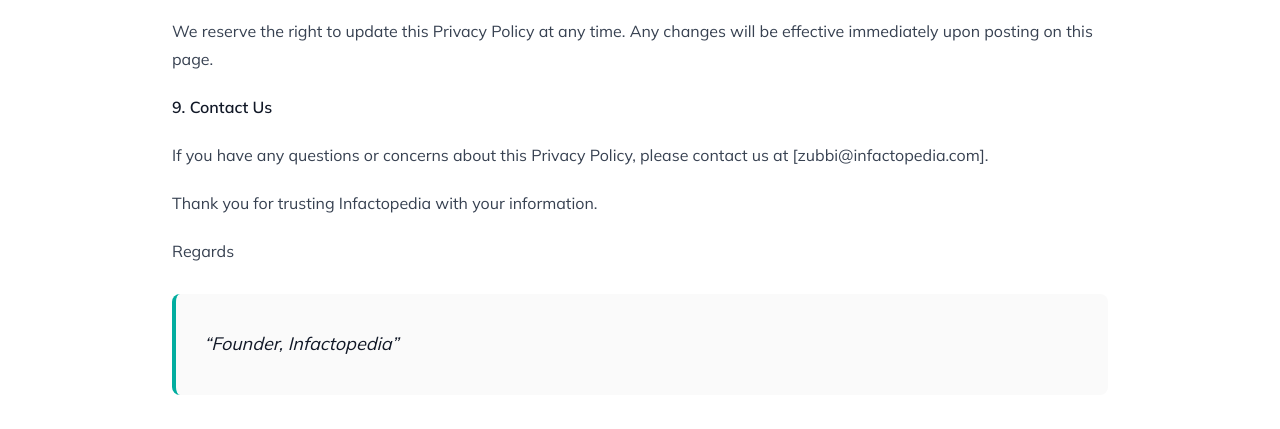
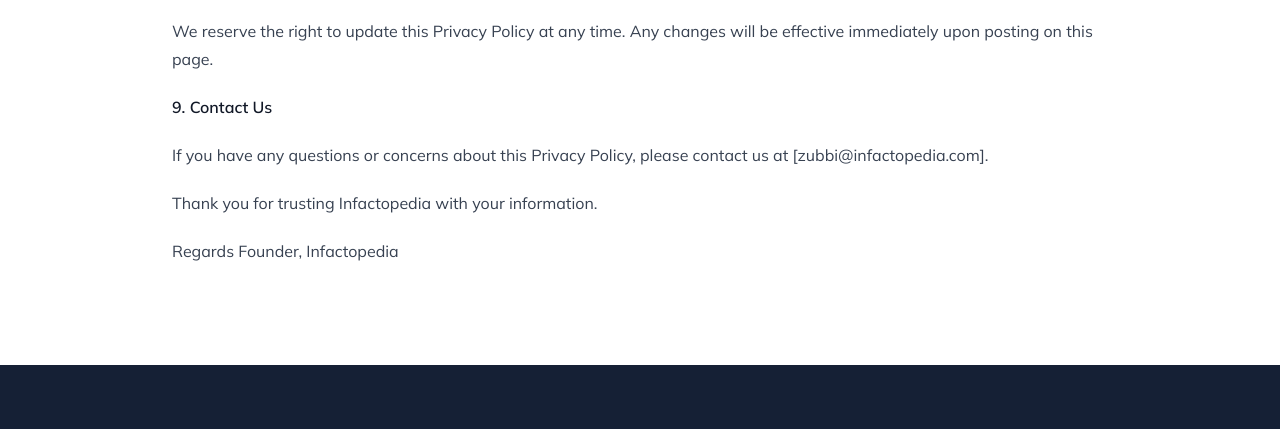
Before and after one commit to zubbihawk1/infactopedia, an Astro site: page /privacy-policy in a window 1280 px wide. Shown: the part 1675-2104 px from the top of the page. Built offline with nearby package versions, Linux system fonts and the light colour scheme; Astro itself is replaced by a stand-in of ours; some packages are replaced by stand-ins of ours; what tailwind-bootstrap-grid would draw is missing.

Commit message:
Update privacy-policy.md

```diff
--- a/src/content/pages/privacy-policy.md
+++ b/src/content/pages/privacy-policy.md
@@ -58,4 +58,4 @@ If you have any questions or concerns about this Privacy Policy, please contact
 Thank you for trusting Infactopedia with your information.
 
 Regards
->Founder, Infactopedia
+Founder, Infactopedia
```
